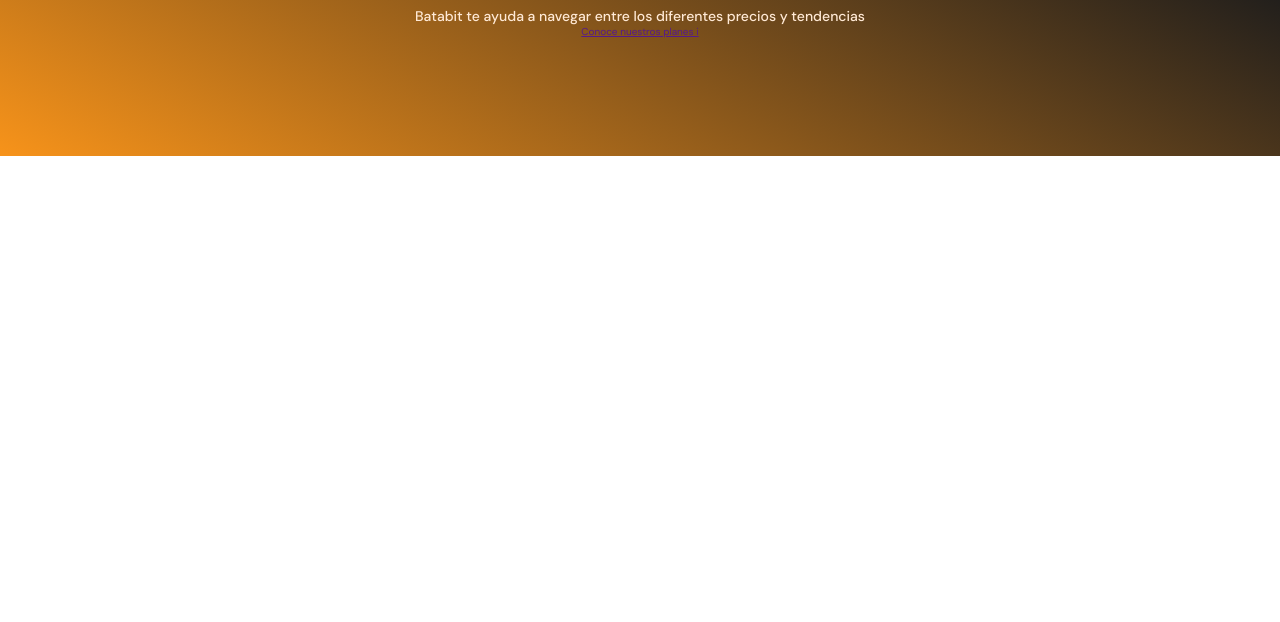
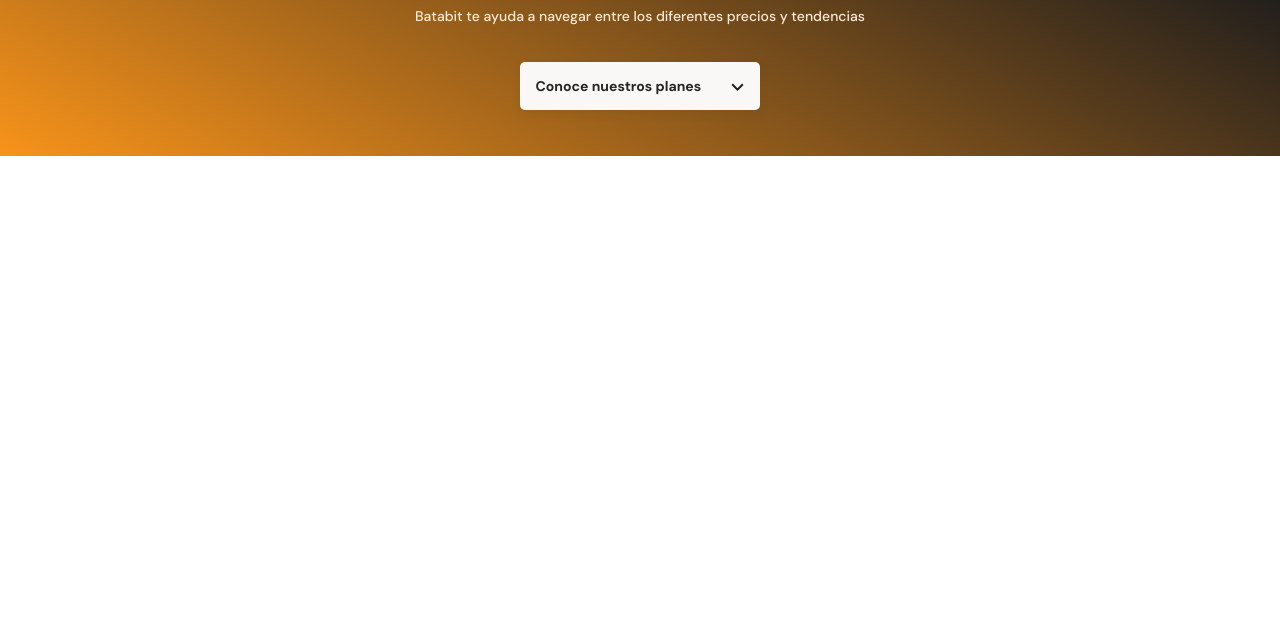
Before and after one commit to bimbaquingoch/mobileFirst, a plain HTML site: page index.html in a window 1280 px wide. Shown: the part 178-800 px from the top of the page. Drawn offline with Linux system fonts and the light colour scheme.

Commit message:
fin header

```diff
--- a/index.html
+++ b/index.html
@@ -20,8 +20,8 @@
           Batabit te ayuda a navegar entre los diferentes precios y tendencias
         </p>
         <a href="" class="header--button"
-          >Conoce nuestros planes <span>i</span></a
-        >
+          >Conoce nuestros planes <span></span
+        ></a>
       </div>
     </header>
     <main>
--- a/style.css
+++ b/style.css
@@ -49,6 +49,7 @@
   margin-top: 50px;
   text-align: center;
   align-self: center;
+  justify-content: center;
 }
 
 .header--title-container h1 {
@@ -65,3 +66,29 @@
   line-height: 1.8rem;
   color: var(--soft-orange);
 }
+
+.header--title-container .header--button {
+  position: relative;
+  top: 5rem;
+  padding: 15px;
+  text-align: center;
+  min-width: 90%;
+  min-height: 40px;
+  background-color: var(--off-white);
+  /* sombra */
+  box-shadow: 0 4px 8px rgba(89, 73, 30, 0.16);
+  border: none;
+  border-radius: 0.5rem;
+  font-size: 1.4rem;
+  font-weight: bold;
+  text-decoration: none;
+  color: var(--black);
+}
+
+.header--button span {
+  display: inline-block;
+  width: 2rem;
+  height: 1.6rem;
+  margin-left: 2rem;
+  background-image: url("./assets/icons/downArrow.svg");
+}
```
